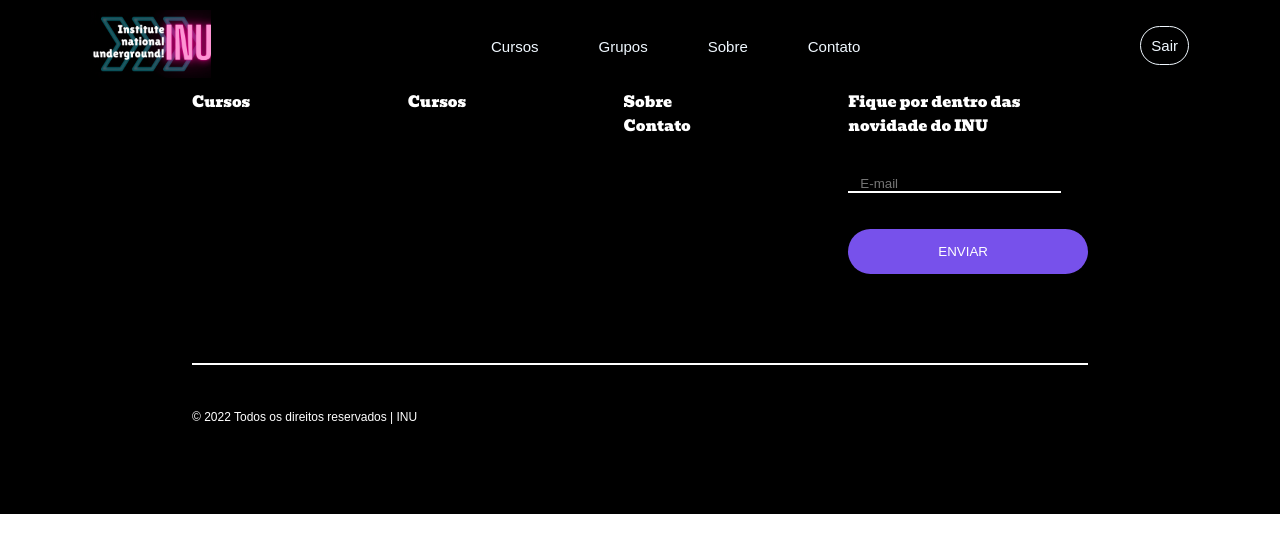
After one commit to LucasUltremare/INU, a PHP site: page /cursos.php in a window 1280 px wide. The commit adds this page. Shown: the top 553 px of the page. Run offline with PHP 8.4, Linux system fonts and the light colour scheme; data that the repository does not hold is empty.

Commit message:
cursos BD e upload

```diff
--- a/cadastro.php
+++ b/cadastro.php
@@ -42,9 +42,9 @@
     <main class="tudo">
         <form class="login" action="login.php" method="POST">
             <h1 class="titulo">Faça seu Cadastro</h1>
-            <input type="text" name="nome" placeholder="Nome" class="boxs"><br>
-            <input type="email" name="email" placeholder="E-mail" class="boxs"><br>
-            <input type="password" name="senha" placeholder="Senha" class="boxs"><br>
+            <input type="text" name="nome" required placeholder="Nome" class="boxs"><br>
+            <input type="email" name="email" required placeholder="E-mail" class="boxs"><br>
+            <input type="password" name="senha" required placeholder="Senha" class="boxs"><br>
             <input type="submit" name="submit"value="CADASTRAR" class="logar">
         </form>
     </main>
--- /dev/null
+++ b/curso.css
@@ -0,0 +1,178 @@
+*{
+    margin: 0;
+    padding: 0;
+    box-sizing: border-box;
+    text-decoration: none;
+}
+/* Barra de rolagem */
+body::-webkit-scrollbar{
+    width: 5px;
+}
+body::-webkit-scrollbar-track{
+    background-color: rgb(44, 44, 44);
+}
+body::-webkit-scrollbar-thumb{
+    background-color: rgb(184, 184, 184);
+    border-radius: 20px;
+}
+/* barra de navegar */
+.cabecalho{
+    background-color: black;
+    padding: 10px;
+    display: flex;
+    flex-direction: row;
+    align-items: center;
+    justify-content: space-around;
+    position: fixed;
+    top: 0;
+    left: 0;
+    width: 100%;
+    min-width: 90%;
+    max-width: 125%;
+    z-index: 10;
+
+}
+/* Menu */
+.cabecalhoMenu{
+    display: flex;
+    align-items: center;
+    gap: 280px;
+
+}
+.cabecalhoMenu ul{
+    display: flex;
+    gap: 60px;
+    list-style: none;
+    padding-top: 2px;
+
+}
+.cabecalhoMenu ul li a{
+    display: block;
+    position: relative;
+    color: aliceblue;
+    background-color: black;
+    font-family: Arial, "Helvetica Neue", Helvetica, sans-serif
+
+
+}
+.cabecalhoMenu ul li a:hover {
+    color: rgb(255, 196, 0);
+
+
+
+}
+/* sub menu */
+.cabecalhoMenu ul ul {
+    display: none;
+    position: absolute;
+
+}
+.cabecalhoMenu ul li:hover ul {
+    display: block;
+
+}
+
+.cabecalhoMenu ul ul {
+    width: 100px;
+
+
+}
+.cabecalhoMenu ul ul li a{
+    display: block;
+    padding-top: 10px;
+
+
+}
+
+.cabecalhoMenuItem{
+    color: aliceblue;
+    font-family: Arial, "Helvetica Neue", Helvetica, sans-serif;
+    font-size: 15px;
+
+}
+a.cabecalhoMenuItem:hover,a.cabecalhoMenuItem:active{
+    color: rgb(255, 196, 0);
+}
+.cabecalhoMenuBotao{
+    color: aliceblue;
+    font-family: Arial, Helvetica, sans-serif;
+    font-size: large;
+    border: solid 1.5px;
+    padding-left: 25px;
+    padding-right: 25px;
+    padding: 10px;
+    border-color:aliceblue;
+    border-radius: 40px;
+    font-size: 15px;
+}
+a.cabecalhoMenuBotao:hover,a.cabecalhoMenuBotao:active{
+    border-color: rgb(255, 196, 0);
+    transition: all 0.3s ease-in-out;
+}
+
+
+
+
+
+
+/* footer */
+
+.rodaPe{
+    background-color: black;
+}
+.conteudoRodaPe{
+    padding: 7%;
+    padding-left:15%;
+    padding-right: 15%;
+}
+.itemsRodaPe{
+    border-block-end: 2px solid white;
+}
+.opcaoRodaPe{
+    display: flex;
+    flex-direction: row;
+    justify-content: space-between;
+    margin-block-end: 10%;
+}
+.tituloItems{
+    list-style: none;
+    color: white;
+    font-family: 'Bevan', cursive;
+    font-weight: 1;
+    font-size: 15px;
+}
+.boxFooter{
+    margin-top: 11%;
+    padding-left:5% ;
+    background-color: transparent;
+    border-top: 0;
+    border-left: 0;
+    border-right: 0;
+    color: white;
+    border-color: white;
+    margin-block-end: 15%;
+    padding-right: 10%;
+    padding-top: 5%;
+}
+.enviarFooter{
+    border: 0;
+    border-radius: 40px;
+    padding-right: 100px ;
+    padding-left: 90px ;
+    padding-top: 15px ;
+    padding-block-end: 15px ;
+    background-color: rgb(119, 81, 235);
+    color: white;
+    font-family: Arial, Helvetica, sans-serif;
+}
+.enviarFooter:hover{
+    color: black;
+    background-color: white;
+    transition: all 0.3s ease-in-out;
+}
+.direitos{
+    font-size: 12px;
+    font-family: Arial, Helvetica, sans-serif;
+    margin-top: 5%;
+    color: white;
+}
--- /dev/null
+++ b/cursos.php
@@ -0,0 +1,78 @@
+<?php
+    include_once('config.php');
+
+    $sql = "SELECT * FROM cursos ORDER BY id_curso DESC";
+
+    $result = $conexao->query($sql);
+
+
+
+?>
+
+<!DOCTYPE html>
+<html lang="en">
+<head>
+    <meta charset="UTF-8">
+    <meta http-equiv="X-UA-Compatible" content="IE=edge">
+    <meta name="viewport" content="width=device-width, initial-scale=1.0">
+    <title>Cursos</title>
+    <link rel="stylesheet" href="curso.css">
+    <link href="https://fonts.googleapis.com/css2?family=Bevan&display=swap" rel="stylesheet">
+    <link rel="icon" type="imagem/png" href="favicon.png" />
+</head>
+<body>
+<header class="cabecalho">
+        <!-- Barra de navegação -->
+        <nav class="cabecalhoMenu">
+            <!-- Imagem do site -->
+           <a href="inicio.php"> <img class="cabecalhoImage" width="120px" src="INU.gif"></a>
+            <!-- Opções de escolha -->
+            <ul>
+
+            <li>
+                <a class="cabecalhoMenuItem" href="">Cursos </a>
+                <ul>
+                <li><a href=""> Portugues</a></li>
+                <li><a href=""> Matematica</a></li>
+                <li><a href=""> Ingles</a></li>
+                <li><a href=""> Programação</a></li>
+                </ul>
+            </li>
+            <li><a class="cabecalhoMenuItem"href="">Grupos</a></li>
+            <li><a class="cabecalhoMenuItem"href="">Sobre</a></li>
+            <li><a class="cabecalhoMenuItem"href="">Contato</a></li>
+            </ul>
+            <!-- Botão para entrar na salas de estudo -->
+            <a class="cabecalhoMenuBotao"href="sair.php">Sair</a>
+        </nav>
+    </header>
+
+
+
+    <main class="tudo">
+
+    </main>
+
+
+
+    <footer class="rodaPe">
+        <div class="conteudoRodaPe">
+            <nav class="itemsRodaPe">
+                <ul class="opcaoRodaPe">
+                    <li class="tituloItems" ><a class="tituloItems" href=""> Cursos </a></li>
+                    <li class="tituloItems"><a class="tituloItems" href=""> Cursos </a></li>
+                    <li>
+                        <ul class="tituloItems"><a class="tituloItems" href=""> Sobre </a></ul>
+                        <ul class="tituloItems"><a class="tituloItems" href=""> Contato </a></ul>
+                    </li>
+                    <li class="tituloItems">Fique por dentro das <br> novidade do INU<br>
+                    <input class="boxFooter" type="text"  placeholder="E-mail">    <br>
+                    <input class="enviarFooter" type="submit" value="ENVIAR">
+                    </li>
+                </ul>
+            </nav>
+            <p class="direitos"> © 2022 Todos os direitos reservados | INU</p>
+        </div>
+    </footer>
+</body>
+</html>
--- a/inicio.php
+++ b/inicio.php
@@ -34,7 +34,7 @@ session_start();
             <ul>
 
             <li>
-                <a class="cabecalhoMenuItem" href="">Cursos </a>
+                <a class="cabecalhoMenuItem" href="cursos.php">Cursos </a>
                 <ul>
                 <li><a href=""> Portugues</a></li>
                 <li><a href=""> Matematica</a></li>
@@ -193,8 +193,8 @@ session_start();
         <div class="conteudoRodaPe">
             <nav class="itemsRodaPe">
                 <ul class="opcaoRodaPe">
-                    <li class="tituloItems" ><a class="tituloItems" href=""> Cursos </a></li>
-                    <li class="tituloItems"><a class="tituloItems" href=""> Cursos </a></li>
+                    <li class="tituloItems" ><a class="tituloItems" href="cursos.php"> Cursos </a></li>
+                    <li class="tituloItems"><a class="tituloItems" href="cursos.php"> Cursos </a></li>
                     <li>
                         <ul class="tituloItems"><a class="tituloItems" href=""> Sobre </a></ul>
                         <ul class="tituloItems"><a class="tituloItems" href=""> Contato </a></ul>
--- a/login.php
+++ b/login.php
@@ -25,8 +25,8 @@
     <main class="tudo">
         <form class="login" action="testelogin.php" method="POST">
             <h1 class="titulo">Faça seu login</h1>
-            <input type="email" name="email" placeholder="E-mail" class="boxs"><br>
-            <input type="password" name="senha" placeholder="Senha" class="boxs"><br>
+            <input type="email" name="email" required placeholder="E-mail" class="boxs"><br>
+            <input type="password" name="senha" required placeholder="Senha" class="boxs"><br>
             <input type="submit" value="LOGAR" name="submit" class="logar">
         </form>
     </main>
```
Also changed, not shown: upload.php (added, +45 -0 lines), upload/560dc103249ad2b14c5b466685c85efd.png (added), upload/decc00677784944215506574f9187727.png (added), upload/fcdec1f81315010d6f874859bc46b00d.jpg (added).
